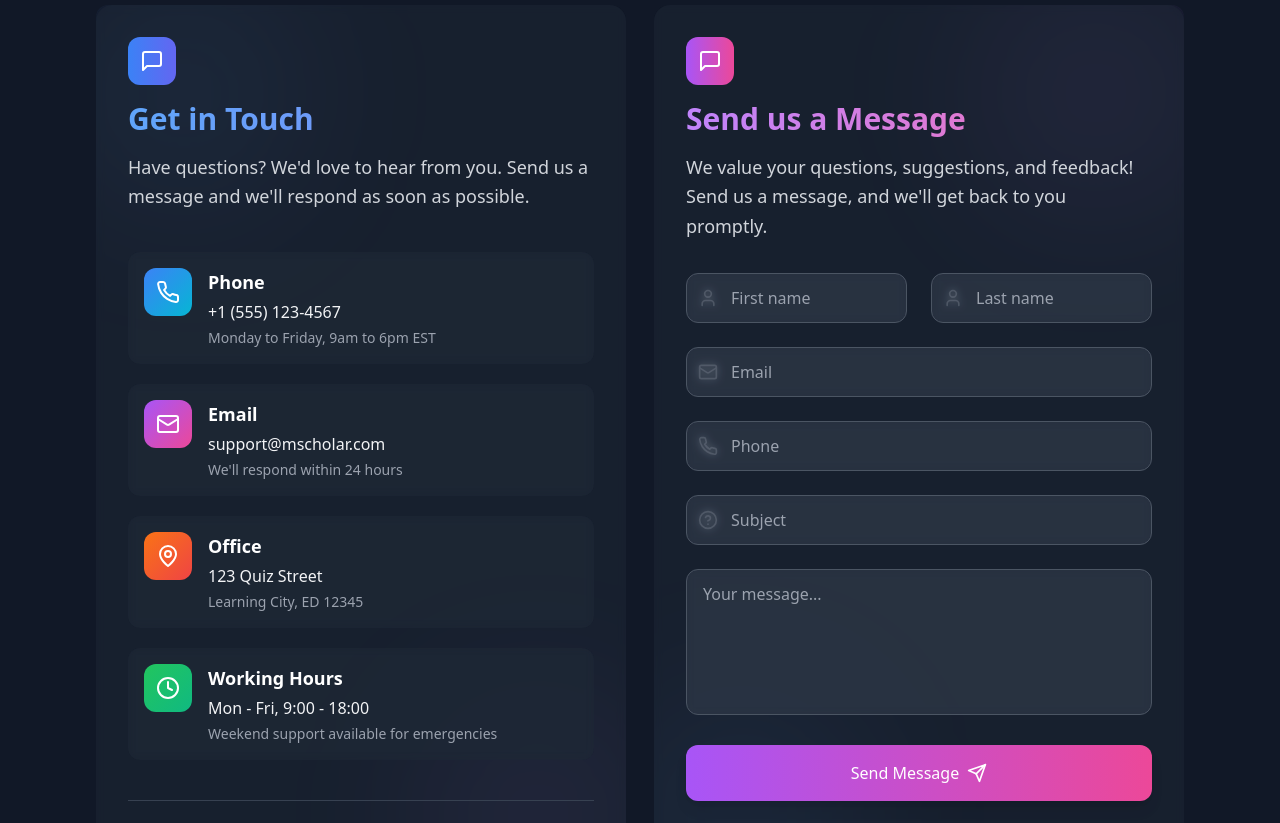
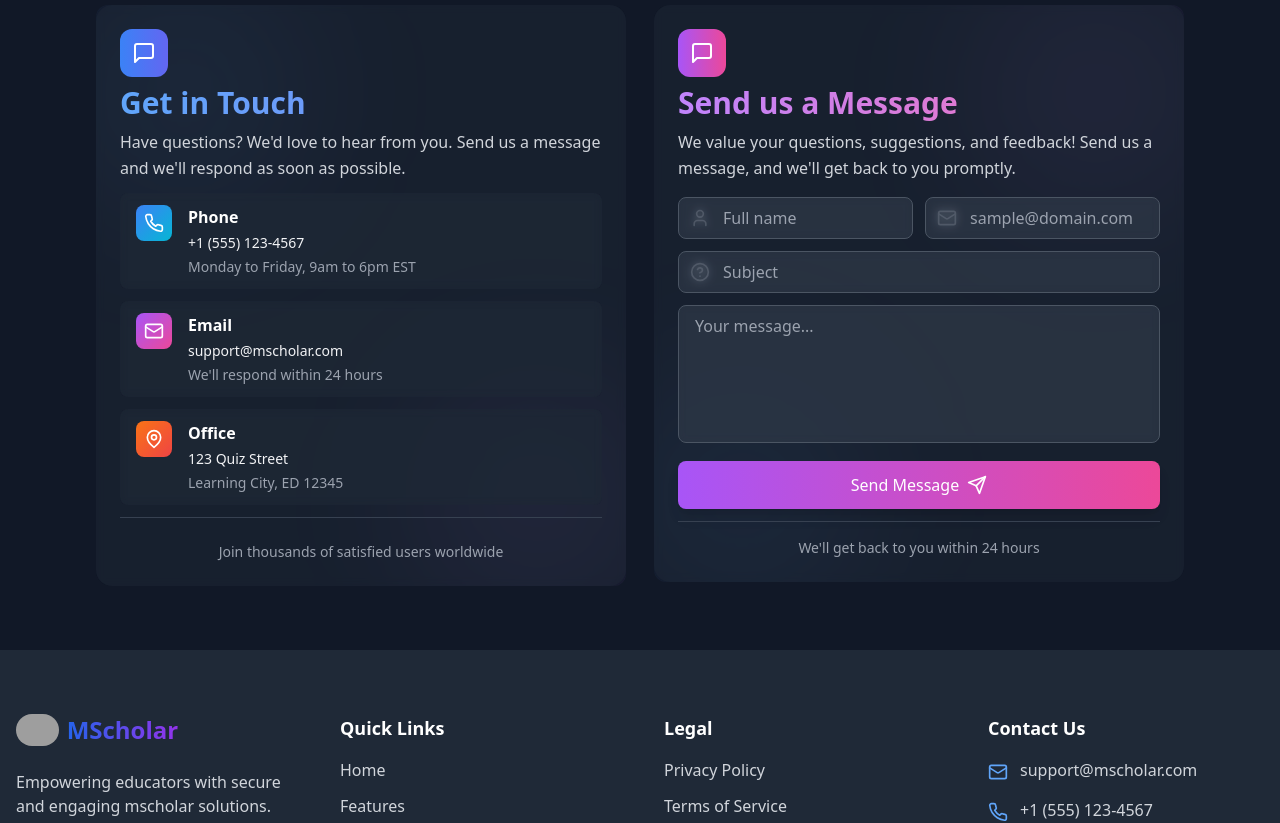
Before and after one commit to arifzaidpp/mscholar, a React (Vite) app in the folder frontend/: page / in a window 1280 px wide. Shown: the part 3000-3823 px from the top of the page. Built offline with nearby package versions, Linux system fonts and the light colour scheme; grey boxes are pictures that could not be loaded.

Commit message:
contact part design updated

```diff
--- a/frontend/src/components/landingPage/contact/ContactForm.jsx
+++ b/frontend/src/components/landingPage/contact/ContactForm.jsx
@@ -4,10 +4,8 @@ import { Send, Loader2, User, Mail, MessageSquare, HelpCircle, Phone } from 'luc
 
 export function ContactForm() {
   const [formData, setFormData] = useState({
-    firstName: '',
-    lastName: '',
+    name: '',
     email: '',
-    phone: '',
     subject: '',
     message: ''
   });
@@ -54,9 +52,9 @@ export function ContactForm() {
 
       <form
         onSubmit={handleSubmit}
-        className="relative space-y-6 bg-gray-100/50 dark:bg-gray-800/50 backdrop-blur-sm p-6 sm:p-8 rounded-2xl"
+        className="relative space-y-3 bg-gray-100/50 dark:bg-gray-800/50 backdrop-blur-sm p-4 sm:p-6 rounded-2xl "
       >
-        <div className="space-y-4 mb-8">
+        <div className="space-y-2 mb-4">
           <motion.div
             initial={{ scale: 0.95 }}
             whileInView={{ scale: 1 }}
@@ -71,50 +69,30 @@ export function ContactForm() {
                        dark:from-purple-400 dark:to-pink-400 bg-clip-text text-transparent">
             Send us a Message
           </h2>
-            <p className="text-gray-600 dark:text-gray-300 text-lg leading-relaxed">
+          <p className="text-gray-600 dark:text-gray-300 text-base leading-relaxed">
             We value your questions, suggestions, and feedback! Send us a message, and we'll get back to you promptly.
           </p>
         </div>
 
-        <div className="grid grid-cols-1 sm:grid-cols-2 gap-6">
+        <div className="grid grid-cols-1 sm:grid-cols-2 gap-3">
           <InputWrapper>
             <div className="relative">
               <User className="absolute left-3 top-1/2 -translate-y-1/2 w-5 h-5 text-gray-400" />
               <input
                 type="text"
                 name="name"
-                value={formData.firstName}
+                value={formData.name}
                 onChange={handleChange}
                 required
-                className="w-full pl-11 pr-4 py-3 rounded-xl border border-gray-200 dark:border-gray-600
+                className="w-full pl-11 pr-4 py-2 rounded-lg border border-gray-200 dark:border-gray-600
                          bg-white/50 dark:bg-gray-700/50 backdrop-blur-sm
                          text-gray-900 dark:text-white
                          focus:ring-2 focus:ring-purple-500 focus:border-purple-500
                          transition-all duration-200"
-                placeholder="First name"
+                placeholder="Full name"
               />
             </div>
           </InputWrapper>
-
-          <InputWrapper>
-            <div className="relative">
-              <User className="absolute left-3 top-1/2 -translate-y-1/2 w-5 h-5 text-gray-400" />
-              <input
-                type="text"
-                name="name"
-                value={formData.lastName}
-                onChange={handleChange}
-                required
-                className="w-full pl-11 pr-4 py-3 rounded-xl border border-gray-200 dark:border-gray-600
-                         bg-white/50 dark:bg-gray-700/50 backdrop-blur-sm
-                         text-gray-900 dark:text-white
-                         focus:ring-2 focus:ring-purple-500 focus:border-purple-500
-                         transition-all duration-200"
-                placeholder="Last name"
-              />
-            </div>
-          </InputWrapper>
-        </div>
 
           <InputWrapper>
             <div className="relative">
@@ -125,34 +103,17 @@ export function ContactForm() {
                 value={formData.email}
                 onChange={handleChange}
                 required
-                    className="w-full pl-11 pr-4 py-3 rounded-xl border border-gray-200 dark:border-gray-600
+                className="w-full pl-11 pr-4 py-2 rounded-lg border border-gray-200 dark:border-gray-600
                              bg-white/50 dark:bg-gray-700/50 backdrop-blur-sm
                              text-gray-900 dark:text-white
                              focus:ring-2 focus:ring-purple-500 focus:border-purple-500
                              transition-all duration-200"
-                    placeholder="Email"
+                placeholder="sample@domain.com"
               />
             </div>
           </InputWrapper>
+        </div>
 
-        <InputWrapper>
-            <div className="relative">
-                <Phone className="absolute left-3 top-1/2 -translate-y-1/2 w-5 h-5 text-gray-400" />
-                <input
-                    type="tel"
-                    name="phone"
-                    value={formData.phone}
-                    onChange={handleChange}
-                    required
-                    className="w-full pl-11 pr-4 py-3 rounded-xl border border-gray-200 dark:border-gray-600
-                             bg-white/50 dark:bg-gray-700/50 backdrop-blur-sm
-                             text-gray-900 dark:text-white
-                             focus:ring-2 focus:ring-purple-500 focus:border-purple-500
-                             transition-all duration-200"
-                    placeholder="Phone"
-                />
-            </div>
-        </InputWrapper>
 
         <InputWrapper>
           <div className="relative">
@@ -163,7 +124,7 @@ export function ContactForm() {
               value={formData.subject}
               onChange={handleChange}
               required
-              className="w-full pl-11 pr-4 py-3 rounded-xl border border-gray-200 dark:border-gray-600
+              className="w-full pl-11 pr-4 py-2 rounded-lg border border-gray-200 dark:border-gray-600
                        bg-white/50 dark:bg-gray-700/50 backdrop-blur-sm
                        text-gray-900 dark:text-white
                        focus:ring-2 focus:ring-purple-500 focus:border-purple-500
@@ -180,7 +141,7 @@ export function ContactForm() {
             onChange={handleChange}
             required
             rows={5}
-            className="w-full px-4 py-3 rounded-xl border border-gray-200 dark:border-gray-600
+            className="w-full px-4 py-2 rounded-lg border border-gray-200 dark:border-gray-600
                      bg-white/50 dark:bg-gray-700/50 backdrop-blur-sm
                      text-gray-900 dark:text-white
                      focus:ring-2 focus:ring-purple-500 focus:border-purple-500
@@ -196,7 +157,7 @@ export function ContactForm() {
           whileTap={{ scale: 0.98 }}
           className="w-full bg-gradient-to-r from-purple-600 to-pink-600
                    dark:from-purple-500 dark:to-pink-500 text-white
-                   py-4 px-6 rounded-xl font-medium
+                   py-3 px-6 rounded-lg font-medium
                    shadow-lg hover:shadow-xl
                    disabled:opacity-70 disabled:cursor-not-allowed
                    disabled:hover:shadow-none
@@ -217,7 +178,7 @@ export function ContactForm() {
           initial={{ opacity: 0 }}
           whileInView={{ opacity: 1 }}
           viewport={{ once: true }}
-          className="text-center pt-6 border-t border-gray-200 dark:border-gray-700"
+          className="text-center pt-4 border-t border-gray-200 dark:border-gray-700"
         >
           <p className="text-sm text-gray-600 dark:text-gray-400">
             We'll get back to you within 24 hours
--- a/frontend/src/components/landingPage/contact/ContactInfo.jsx
+++ b/frontend/src/components/landingPage/contact/ContactInfo.jsx
@@ -23,13 +23,6 @@ const contactInfo = [
     description: 'Learning City, ED 12345',
     gradient: 'from-orange-500 to-red-500',
   },
-  {
-    icon: Clock,
-    title: 'Working Hours',
-    content: 'Mon - Fri, 9:00 - 18:00',
-    description: 'Weekend support available for emergencies',
-    gradient: 'from-green-500 to-emerald-500',
-  },
 ];
 
 export function ContactInfo() {
@@ -45,8 +38,8 @@ export function ContactInfo() {
       <div className="absolute -bottom-10 -right-10 w-64 h-64 bg-purple-500/10 dark:bg-purple-400/10 rounded-full blur-3xl" />
 
       {/* Content */}
-      <div className="relative space-y-10 p-6 sm:p-8 bg-gray-100/50 dark:bg-gray-800/50 backdrop-blur-sm rounded-2xl">
-        <div className="space-y-4">
+      <div className="relative space-y-3 bg-gray-100/50 dark:bg-gray-800/50 backdrop-blur-sm p-4 sm:p-6 rounded-2xl">
+        <div className="space-y-2">
           <motion.div
             initial={{ scale: 0.95 }}
             whileInView={{ scale: 1 }}
@@ -61,12 +54,12 @@ export function ContactInfo() {
                        dark:from-blue-400 dark:to-indigo-400 bg-clip-text text-transparent">
             Get in Touch
           </h2>
-          <p className="text-gray-600 dark:text-gray-300 text-lg leading-relaxed">
+          <p className="text-gray-600 dark:text-gray-300 text-base leading-relaxed">
             Have questions? We'd love to hear from you. Send us a message and we'll respond as soon as possible.
           </p>
         </div>
 
-        <div className="grid gap-5">
+        <div className="grid gap-3">
           {contactInfo.map((item, index) => (
             <motion.div
               key={item.title}
@@ -78,25 +71,25 @@ export function ContactInfo() {
             >
               {/* Hover effect background */}
               <div className="absolute inset-0 bg-gradient-to-r from-blue-500/10 to-indigo-500/10
-                           dark:from-blue-400/20 dark:to-indigo-400/20 rounded-xl opacity-0
+                           dark:from-blue-400/20 dark:to-indigo-400/20 rounded-lg opacity-0
                            group-hover:opacity-100 transition-opacity blur-xl" />
 
-              <div className="relative flex items-start space-x-4 p-4 rounded-xl
+              <div className="relative flex items-start space-x-4 p-3 px-4 rounded-lg
                            bg-white/50 dark:bg-gray-800/50 backdrop-blur-sm
                            transition-transform duration-300 hover:-translate-y-1">
                 <div className="flex-shrink-0">
-                  <div className={`p-3 bg-gradient-to-br ${item.gradient} rounded-xl
+                  <div className={`p-2 bg-gradient-to-br ${item.gradient} rounded-lg
                                 transform transition-transform group-hover:scale-110`}>
-                    <item.icon className="w-6 h-6 text-white" />
+                    <item.icon className="w-5 h-5 text-white" />
                   </div>
                 </div>
                 <div className="flex-1">
-                  <h3 className="text-lg font-semibold text-gray-900 dark:text-white
+                  <h3 className="text-base font-semibold text-gray-900 dark:text-white
                                group-hover:text-blue-600 dark:group-hover:text-blue-400
                                transition-colors">
                     {item.title}
                   </h3>
-                  <p className="text-gray-900 dark:text-gray-100 font-medium mt-1">
+                  <p className="text-gray-900 dark:text-gray-100 text-sm font-medium mt-1">
                     {item.content}
                   </p>
                   <p className="text-gray-600 dark:text-gray-400 text-sm mt-1">
```
Lines whose indentation alone changed are shown as unchanged.
